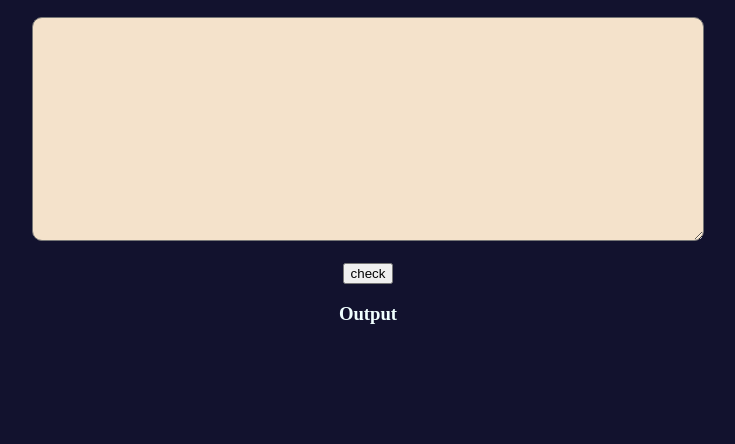
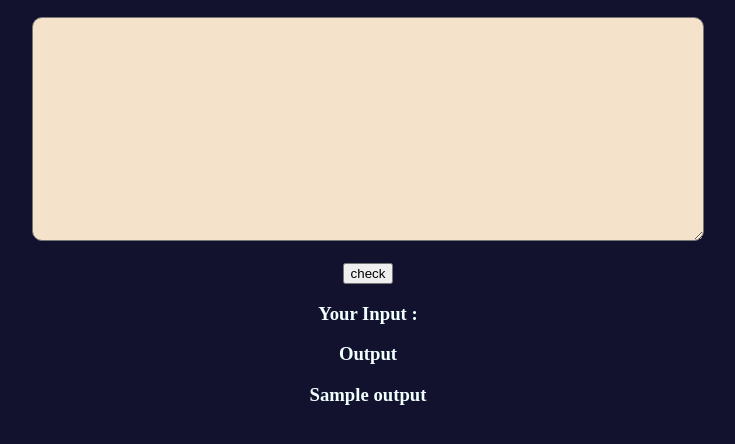
Before and after one commit to rimo02/jigsaw-toxicity, a FastAPI app: template templates/index.html in a window 1280 px wide. Shown: the part 102-546 px from the top of the page, without its empty margins (272-1007 px from the left). Run offline with FastAPI, Linux system fonts and the light colour scheme; the template is opened without the code that fills it: most values are stand-ins (such as "Sample title", 1, 10 or a date in 2020).

Commit message:
addded changes

```diff
--- a/main.py
+++ b/main.py
@@ -25,7 +25,7 @@
         if value==1:
             result[key]=value
     result=list(result.keys())
-    context={'request':request,'msg':result}
+    context={'request':request,'msg':message,'output':result}
     return templates.TemplateResponse('index.html',context)
 
 
--- a/templates/index.html
+++ b/templates/index.html
@@ -1,26 +1,36 @@
 <!DOCTYPE html>
 <html lang="en">
   <head>
-    <meta charset="UTF-8">
-    <meta http-equiv="X-UA-Compatible" content="IE=edge">
-    <meta name="viewport" content="width=device-width, initial-scale=1.0">
+    <meta charset="UTF-8" />
+    <meta http-equiv="X-UA-Compatible" content="IE=edge" />
+    <meta name="viewport" content="width=device-width, initial-scale=1.0" />
     <title>Toxic Comment classifier</title>
-    <link rel="stylesheet" href="../static/style.css">
+    <link rel="stylesheet" href="../static/style.css" />
   </head>
   <body>
     <center>
       <div class="container">
         <h1>
-                <p style="color: aliceblue;">Enter your comment!</p>
+          <p style="color: aliceblue">Enter your comment!</p>
         </h1>
-            <form action="/upload" method="post" enctype="multipart/form-data">
-                <br>
-                <textarea name="message" id="" cols="80" rows="14" class="textbx"></textarea>
-                <br>
-                <br>
-                <input type="submit" value="check">
-                <br>
-                <h3 style="color: azure;"><p>Output</p><p>{{msg}}</p></h3>
+        <form id="myform" action="/upload" method="post" enctype="multipart/form-data">
+          <br />
+          <textarea
+            name="message"
+            id=""
+            cols="80"
+            rows="14"
+            class="textbx"
+          ></textarea>
+          <br />
+          <br />
+          <input type="submit" value="check" />
+          <br />
+          <h3 style="color: azure">
+            <p>Your Input : {{msg}}</p>
+            <p>Output</p>
+            <p>{{output}}</p>
+          </h3>
         </form>
       </div>
     </center>
```
Lines whose indentation alone changed are shown as unchanged.
